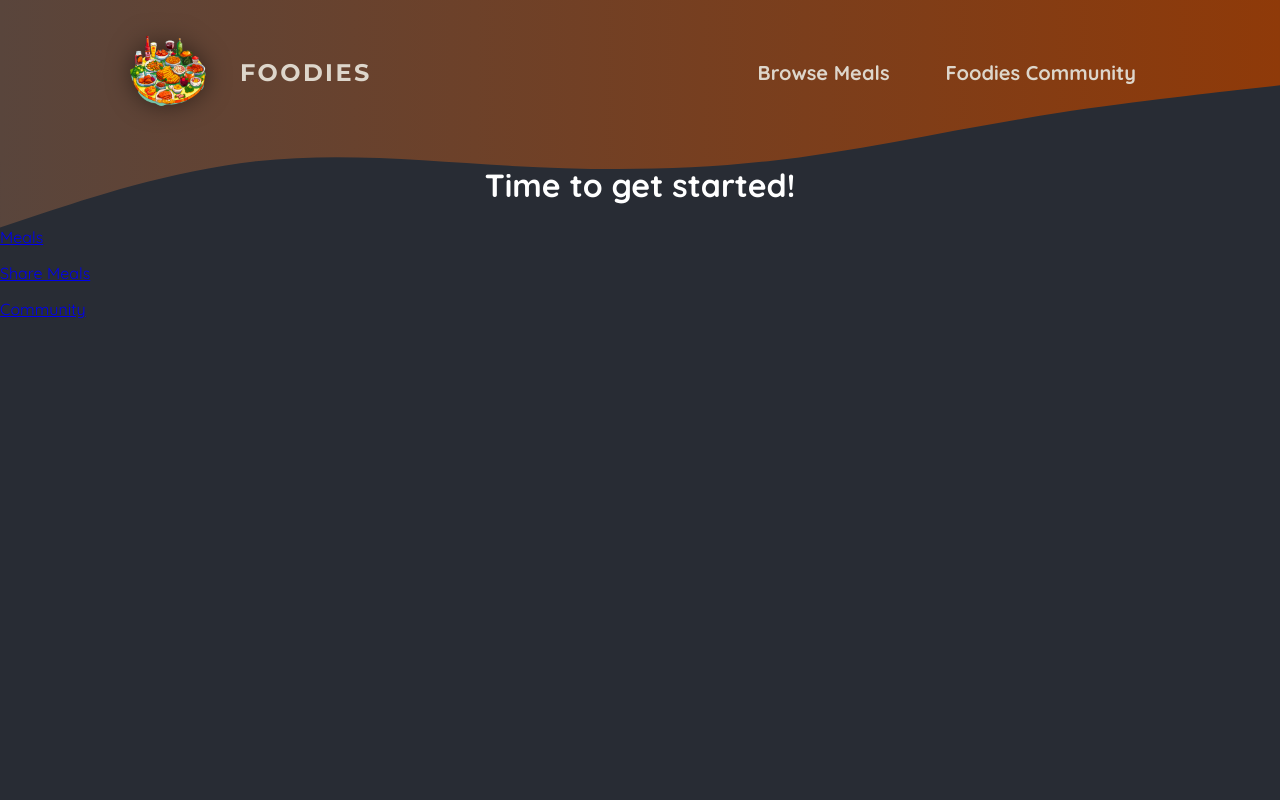
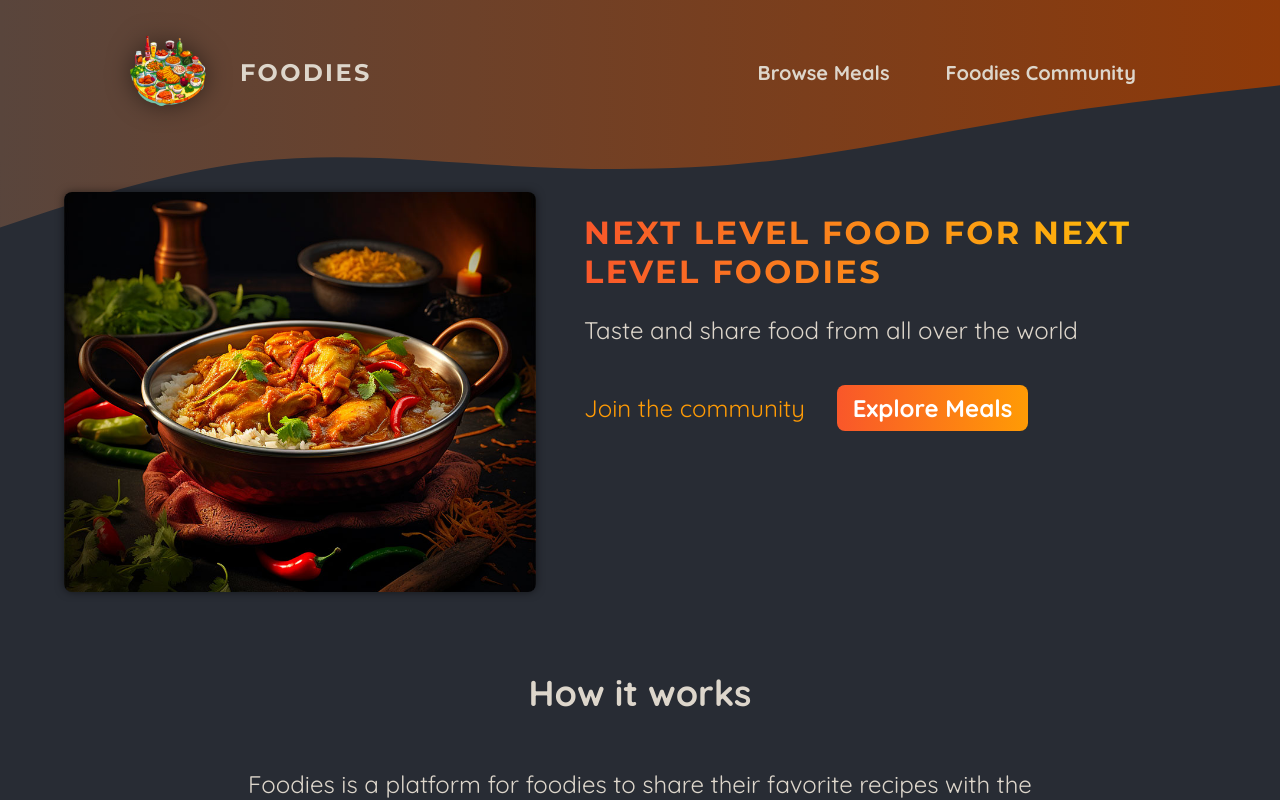
Before and after one commit to khalid-ashraf/foodies, a Next.js app: page / in a window 1280 px wide. Shown: the top 800 px of the page. Built offline with nearby package versions, Linux system fonts and the light colour scheme.

Commit message:
created community page, image slider and customized header

```diff
--- /dev/null
+++ b/app/community/communitypage.module.css
@@ -0,0 +1,61 @@
+.header {
+	gap: 3rem;
+	margin: 3rem auto 5rem auto;
+	width: 90%;
+	max-width: 75rem;
+	color: #ddd6cb;
+	font-size: 1.5rem;
+	text-align: center;
+}
+
+.header h1 {
+	font-family: "Montserrat", sans-serif;
+}
+
+.highlight {
+	background: linear-gradient(90deg, #f9572a, #ff8a05);
+	background-clip: text;
+	-webkit-background-clip: text;
+	-webkit-text-fill-color: transparent;
+}
+
+.main {
+	width: 90%;
+	max-width: 40rem;
+	margin: 0 auto;
+	text-align: center;
+}
+
+.main h2 {
+	font-family: "Montserrat", sans-serif;
+	font-size: 2rem;
+	margin-bottom: 3rem;
+	color: #ddd6cb;
+}
+
+.perks {
+	list-style: none;
+	margin: 3rem 0;
+	padding: 0;
+}
+
+.perks li {
+	display: flex;
+	flex-direction: column;
+	align-items: center;
+	gap: 2rem;
+}
+
+.perks img {
+	width: 8rem;
+	height: 8rem;
+	object-fit: contain;
+}
+
+.perks p {
+	font-family: "Montserrat", sans-serif;
+	font-size: 1.5rem;
+	font-weight: bold;
+	margin: 0;
+	color: #ddd6cb;
+}
--- a/app/globals.css
+++ b/app/globals.css
@@ -37,8 +37,3 @@
 	font-weight: 500;
 	color: #ddd8d8;
 }
-
-h1 {
-	color: white;
-	text-align: center;
-}
--- a/app/layout.js
+++ b/app/layout.js
@@ -2,7 +2,7 @@
 import MainHeader from "@/components/main-header/main-header";
 
 export const metadata = {
-	title: "Foodies",
+	title: "Next Level Foodies",
 	description: "Food Lovers favorite stop!",
 };
 
--- a/app/page.js
+++ b/app/page.js
@@ -1,20 +1,52 @@
 import Link from "next/link";
+import classes from "./page.module.css";
+import ImageSlideShow from "@/components/images/image-slideshow";
 
 export default function Home() {
 	return (
+		<>
+			<header className={classes.header}>
+				<div className={classes.slideshow}>
+					<ImageSlideShow />
+				</div>
+				<div>
+					<div className={classes.hero}>
+						<h1>Next Level food for Next Level Foodies</h1>
+						<p>Taste and share food from all over the world</p>
+					</div>
+					<div className={classes.cta}>
+						<Link href='/community'>Join the community</Link>
+						<Link href='/meals'>Explore Meals</Link>
+					</div>
+				</div>
+			</header>
 			<main>
-			<h1 style={{ color: "white", textAlign: "center" }}>
-				Time to get started!
-			</h1>
+				<section className={classes.section}>
+					<h2>How it works</h2>
 					<p>
-				<Link href='/meals'>Meals</Link>
+						Foodies is a platform for foodies to share their favorite recipes
+						with the world. It&apos;s a place to discover new dishes, and to
+						connect with other food lovers.
 					</p>
 					<p>
-				<Link href='/meals/share'>Share Meals</Link>
+						Foodies is a place to discover new dishes, and to connect with other
+						food lovers.
+					</p>
+				</section>
+
+				<section className={classes.section}>
+					<h2>Why Foodies?</h2>
+					<p>
+						Foodies is a platform for foodies to share their favorite recipes
+						with the world. It&apos;s a place to discover new dishes, and to
+						connect with other food lovers.
 					</p>
 					<p>
-				<Link href='/community'>Community</Link>
+						Foodies is a place to discover new dishes, and to connect with other
+						food lovers.
 					</p>
+				</section>
 			</main>
+		</>
 	);
 }
--- /dev/null
+++ b/app/page.module.css
@@ -0,0 +1,75 @@
+.header {
+	display: flex;
+	gap: 3rem;
+	margin: 3rem auto;
+	width: 90%;
+	max-width: 75rem;
+}
+
+.slideshow {
+	width: 40rem;
+	height: 25rem;
+}
+
+.hero {
+	color: #ddd6cb;
+	font-size: 1.5rem;
+}
+
+.hero h1 {
+	font-size: 2rem;
+	font-weight: bold;
+	font-family: "Montserrat", sans-serif;
+	letter-spacing: 0.15rem;
+	text-transform: uppercase;
+	background: linear-gradient(90deg, #f9572a, #ffc905);
+	background-clip: text;
+	-webkit-background-clip: text;
+	-webkit-text-fill-color: transparent;
+}
+
+.cta {
+	font-size: 1.5rem;
+	display: flex;
+	gap: 1rem;
+}
+
+.cta a {
+	display: inline-block;
+	margin-top: 1rem;
+	padding: 0.5rem 1rem;
+	border-radius: 0.5rem;
+	background: linear-gradient(90deg, #f9572a, #ff9b05);
+	color: #ffffff;
+	font-weight: bold;
+	text-decoration: none;
+}
+
+.cta a:hover,
+.cta a:active {
+	background: linear-gradient(90deg, #fd4715, #f9b241);
+}
+
+.cta a:first-child {
+	background: transparent;
+	font-weight: normal;
+	color: #ff9b05;
+	padding-left: 0;
+}
+
+.cta a:first-child:hover,
+.cta a:first-child:active {
+	background: transparent;
+	color: #f9b241;
+}
+
+.section {
+	display: flex;
+	flex-direction: column;
+	color: #ddd6cb;
+	font-size: 1.5rem;
+	max-width: 50rem;
+	width: 90%;
+	margin: 2rem auto;
+	text-align: center;
+}
--- /dev/null
+++ b/components/images/image-slideshow.js
@@ -0,0 +1,52 @@
+"use client";
+
+import { useEffect, useState } from "react";
+import Image from "next/image";
+
+import burgerImg from "@/assets/burger.jpg";
+import curryImg from "@/assets/curry.jpg";
+import dumplingsImg from "@/assets/dumplings.jpg";
+import macncheeseImg from "@/assets/macncheese.jpg";
+import pizzaImg from "@/assets/pizza.jpg";
+import schnitzelImg from "@/assets/schnitzel.jpg";
+import tomatoSaladImg from "@/assets/tomato-salad.jpg";
+import classes from "./image-slideshow.module.css";
+
+const images = [
+	{ image: burgerImg, alt: "A delicious, juicy burger" },
+	{ image: curryImg, alt: "A delicious, spicy curry" },
+	{ image: dumplingsImg, alt: "Steamed dumplings" },
+	{ image: macncheeseImg, alt: "Mac and cheese" },
+	{ image: pizzaImg, alt: "A delicious pizza" },
+	{ image: schnitzelImg, alt: "A delicious schnitzel" },
+	{ image: tomatoSaladImg, alt: "A delicious tomato salad" },
+];
+
+export default function ImageSlideShow() {
+	const [currentImageIndex, setCurrentImageIndex] = useState(0);
+
+	// This useEffect is responsible for switching the images around every 5 seconds.
+	useEffect(() => {
+		const interval = setInterval(() => {
+			setCurrentImageIndex((prevIndex) =>
+				prevIndex < images.length - 1 ? prevIndex + 1 : 0
+			);
+		}, 5000);
+
+		return () => clearInterval(interval);
+	}, []);
+
+	return (
+		<div className={classes.slideshow}>
+			{images.map(({ image, alt }, index) => (
+				<Image
+					key={index}
+					src={image}
+					className={index === currentImageIndex ? classes.active : ""}
+					alt={alt}
+					priority
+				/>
+			))}
+		</div>
+	);
+}
--- /dev/null
+++ b/components/images/image-slideshow.module.css
@@ -0,0 +1,26 @@
+.slideshow {
+	position: relative;
+	width: 100%;
+	height: 100%;
+	border-radius: 8px;
+	overflow: hidden;
+	box-shadow: 0 0 0.5rem rgba(0, 0, 0, 0.5);
+}
+
+.slideshow img {
+	width: 100%;
+	height: 100%;
+	object-fit: cover;
+	position: absolute;
+	top: 0;
+	left: 0;
+	opacity: 0;
+	transform: scale(1.1) translateX(-1rem) rotate(-5deg);
+	transition: all 0.5s ease-in-out;
+}
+
+.slideshow .active {
+	z-index: 1;
+	opacity: 1;
+	transform: scale(1) translateX(0) rotate(0);
+}
--- a/components/main-header/main-header.js
+++ b/components/main-header/main-header.js
@@ -2,6 +2,7 @@
 import Image from "next/image";
 
 import MainHeaderBackground from "@/components/main-header/main-header-background/main-header-background";
+import NavLink from "../nav-link/nav-link";
 import classes from "./main-header.module.css";
 import logoImg from "@/assets/logo.png";
 
@@ -19,10 +20,10 @@
 				<nav className={classes.nav}>
 					<ul>
 						<li>
-							<Link href='/meals'>Browse Meals</Link>
+							<NavLink href='/meals'>Browse Meals</NavLink>
 						</li>
 						<li>
-							<Link href='/community'>Foodies Community</Link>
+							<NavLink href='/community'>Foodies Community</NavLink>
 						</li>
 					</ul>
 				</nav>
--- a/components/main-header/main-header.module.css
+++ b/components/main-header/main-header.module.css
@@ -21,30 +21,6 @@
 	font-size: 1.25rem;
 }
 
-.nav a {
-	text-decoration: none;
-	color: #ddd6cb;
-	font-weight: bold;
-	padding: 0.5rem 1rem;
-	border-radius: 0.5rem;
-}
-
-.nav a:hover,
-.nav a:active {
-	background: linear-gradient(90deg, #ff8a05, #f9b331);
-	background-clip: text;
-	-webkit-background-clip: text;
-	-webkit-text-fill-color: transparent;
-	text-shadow: 0 0 18px rgba(248, 190, 42, 0.8);
-}
-
-.active {
-	background: linear-gradient(90deg, #ff8a05, #f9b331);
-	background-clip: text;
-	-webkit-background-clip: text;
-	-webkit-text-fill-color: transparent;
-}
-
 .logo {
 	display: flex;
 	align-items: center;
--- /dev/null
+++ b/components/nav-link/nav-link.js
@@ -0,0 +1,22 @@
+"use client";
+
+import Link from "next/link";
+import { usePathname } from "next/navigation";
+
+import classes from "./nav-link.module.css";
+
+export default function NavLink({ href, children }) {
+	const path = usePathname();
+
+	return (
+		<Link
+			href={href}
+			className={
+				path.startsWith(href)
+					? `${classes.link} ${classes.active}`
+					: classes.link
+			}>
+			{children}
+		</Link>
+	);
+}
--- /dev/null
+++ b/components/nav-link/nav-link.module.css
@@ -0,0 +1,23 @@
+.link {
+	text-decoration: none;
+	color: #ddd6cb;
+	font-weight: bold;
+	padding: 0.5rem 1rem;
+	border-radius: 0.5rem;
+}
+
+.link:hover,
+.link:active {
+	background: linear-gradient(90deg, #ff8a05, #f9b331);
+	background-clip: text;
+	-webkit-background-clip: text;
+	-webkit-text-fill-color: transparent;
+	text-shadow: 0 0 18px rgba(248, 190, 42, 0.8);
+}
+
+.active {
+	background: linear-gradient(90deg, #ff8a05, #f9b331);
+	background-clip: text;
+	-webkit-background-clip: text;
+	-webkit-text-fill-color: transparent;
+}
```
Also changed, not shown: app/community/page.js (+36 -3 lines), 2 other files (tests, documents, lock files or other folders). Lines whose indentation alone changed are shown as unchanged.
